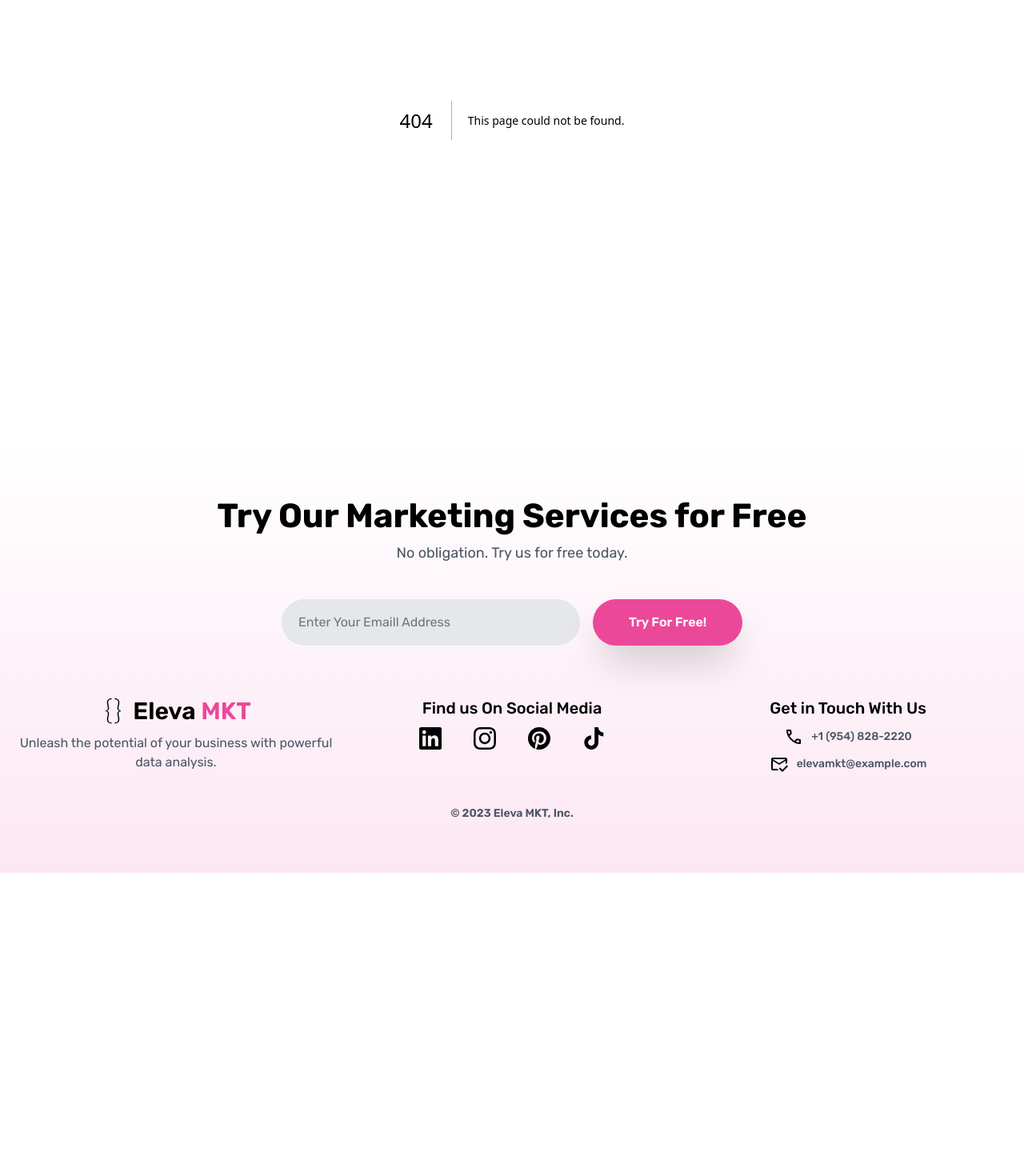
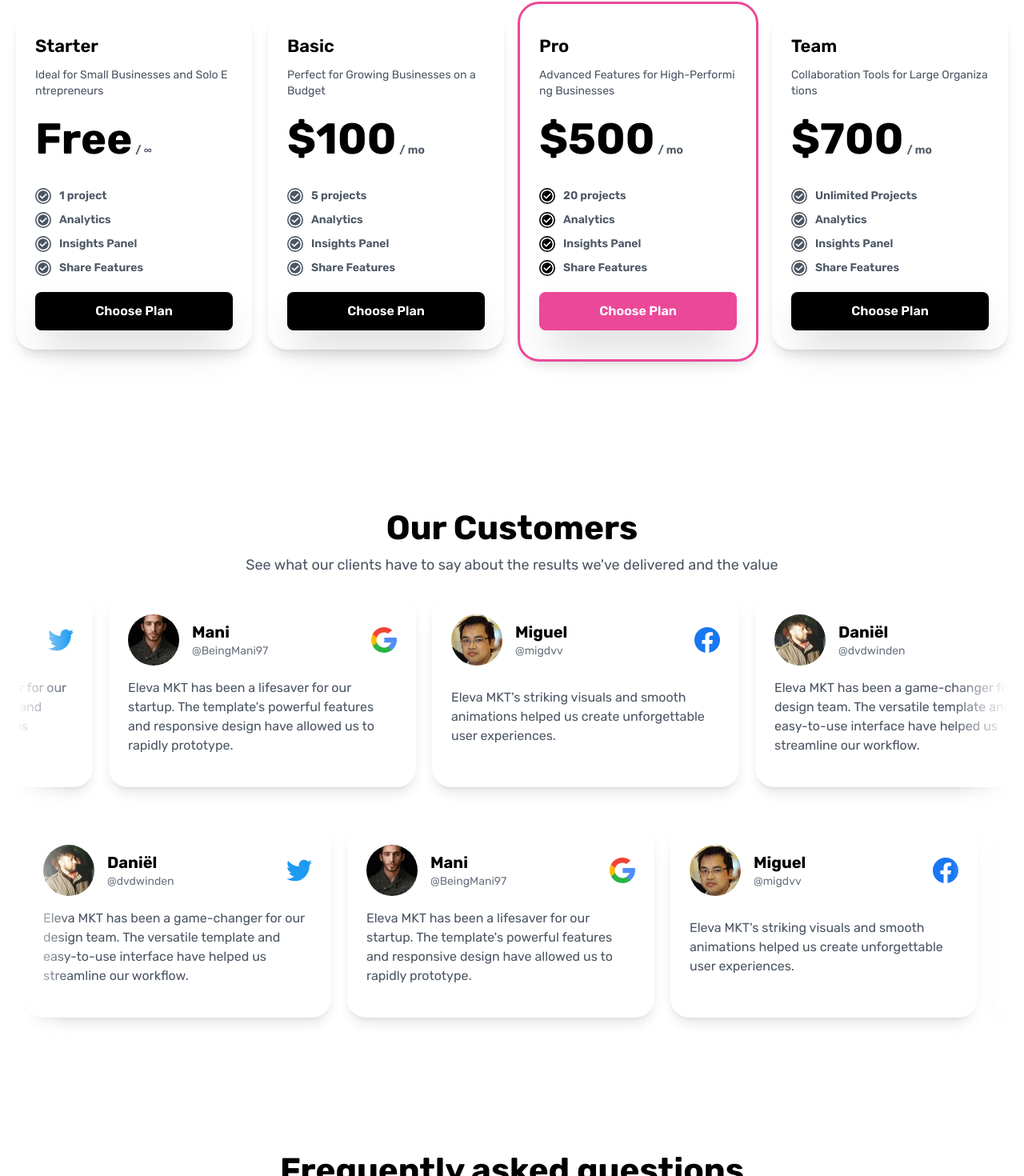
Before and after one commit to davidmedev222/eleva-mkt, a Next.js app: page /pricing in a window 1280 px wide. Before the commit this address had no page. Shown: the part 347-1817 px from the top of the page at 80% size. Before the commit the page ends 1438 px from the top, so only its background shows below. Built offline with nearby package versions, Linux system fonts and the light colour scheme.

Commit message:
feat(ui): add UI of the pricing page

```diff
--- /dev/null
+++ b/src/app/(landing)/pricing/page.tsx
@@ -0,0 +1,13 @@
+import { CustomerSection, FaqSection, PricingSection } from '@/components'
+
+function PricingPage() {
+  return (
+    <main>
+      <PricingSection />
+      <CustomerSection />
+      <FaqSection />
+    </main>
+  )
+}
+
+export default PricingPage
```
